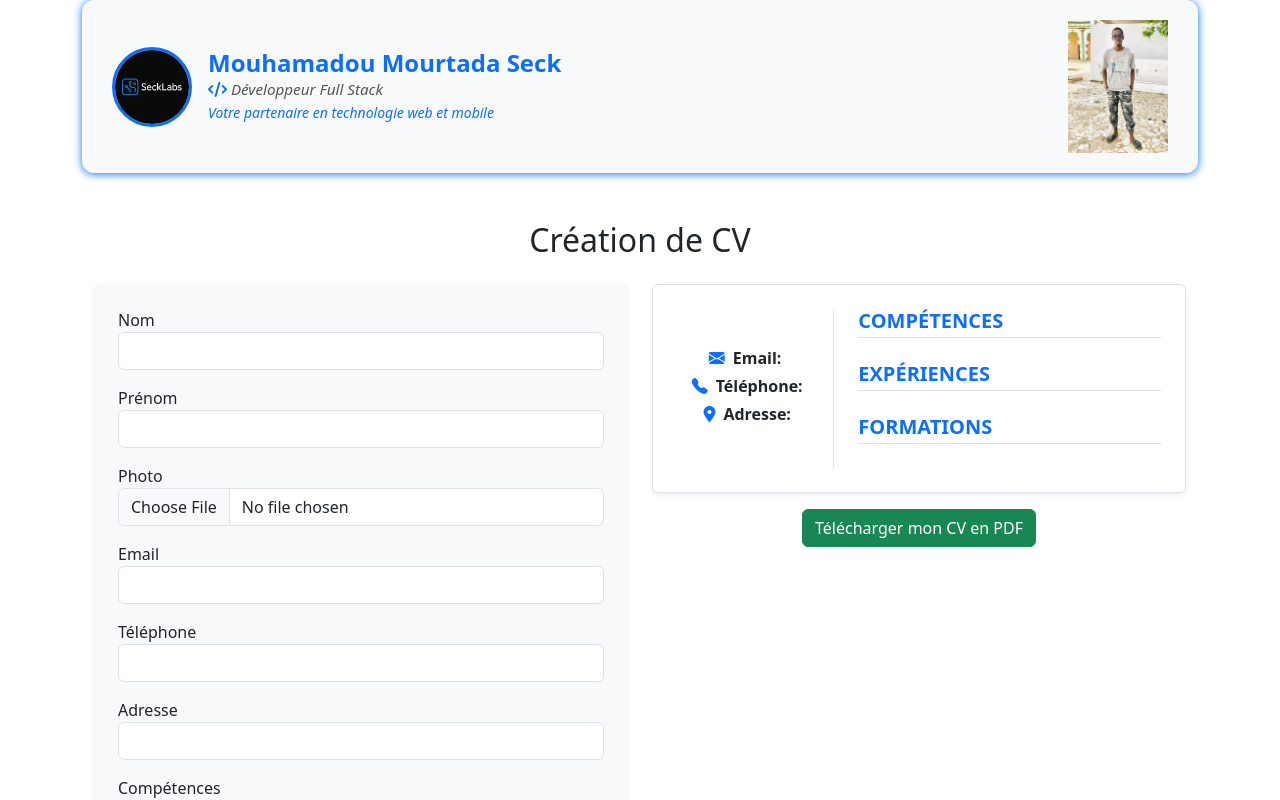
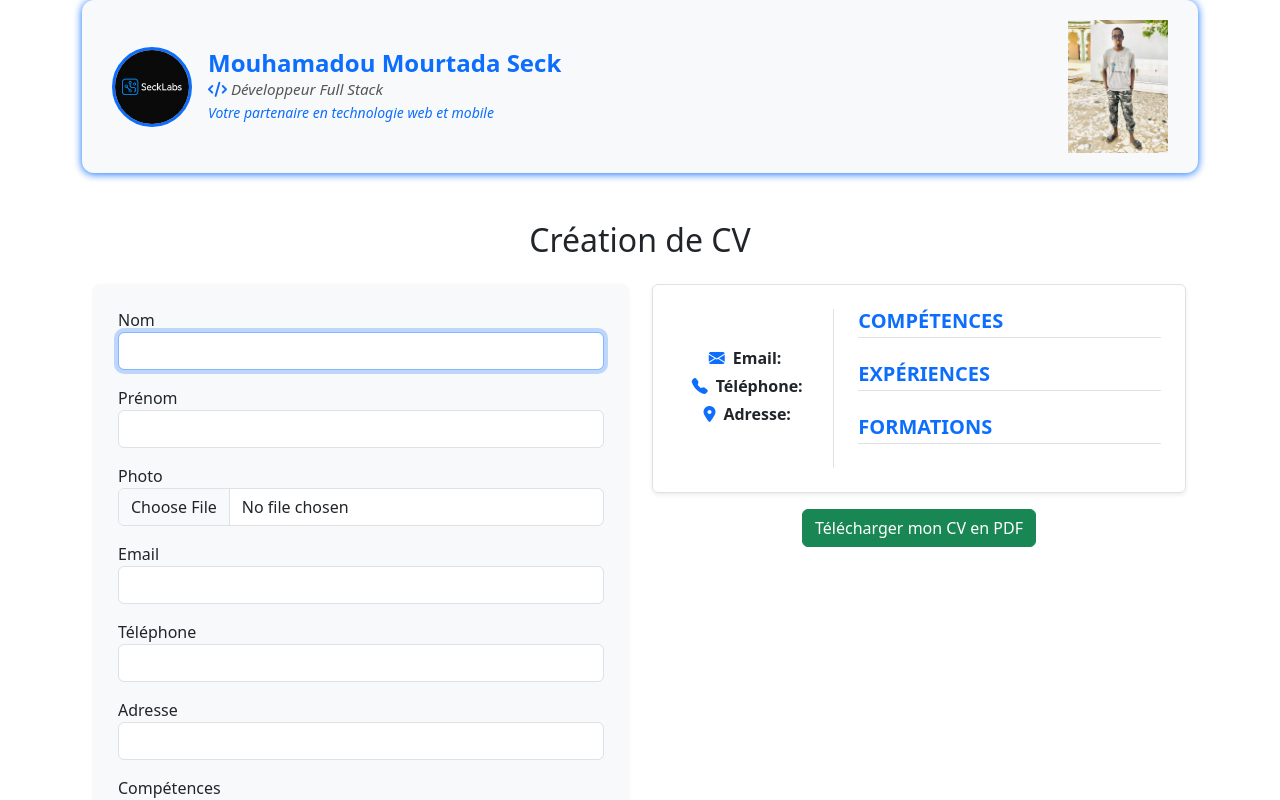
Before and after one commit to Mourtada-seck/generateurCV_React, a React (Create React App) app: page / in a window 1280 px wide. Shown: the top 800 px of the page. Built offline with nearby package versions, Linux system fonts and the light colour scheme.

Commit message:
les input

```diff
--- a/src/components/FormulaireCV.js
+++ b/src/components/FormulaireCV.js
@@ -97,7 +97,7 @@ function FormulaireCV() {
           <form onSubmit={handleSubmit} className="bg-light p-4 rounded shadow-sm">
             <div className="mb-3">
               <label>Nom</label>
-              <input type="text" name="nom" onChange={handleChange} className="form-control" required/>
+              <input type="text" name="nom" onChange={handleChange} className="form-control" required autoFocus/>
             </div>
             <div className="mb-3">
               <label>Prénom</label>
@@ -114,7 +114,7 @@ function FormulaireCV() {
             </div>
             <div className="mb-3">
               <label>Téléphone</label>
-              <input type="number" name="telephone" onChange={handleChange} className="form-control" required/>
+              <input type="number" name="telephone" onChange={handleChange} className="form-control" inputMode='numeric' required/>
             </div>
             <div className="mb-3">
               <label>Adresse</label>
```
